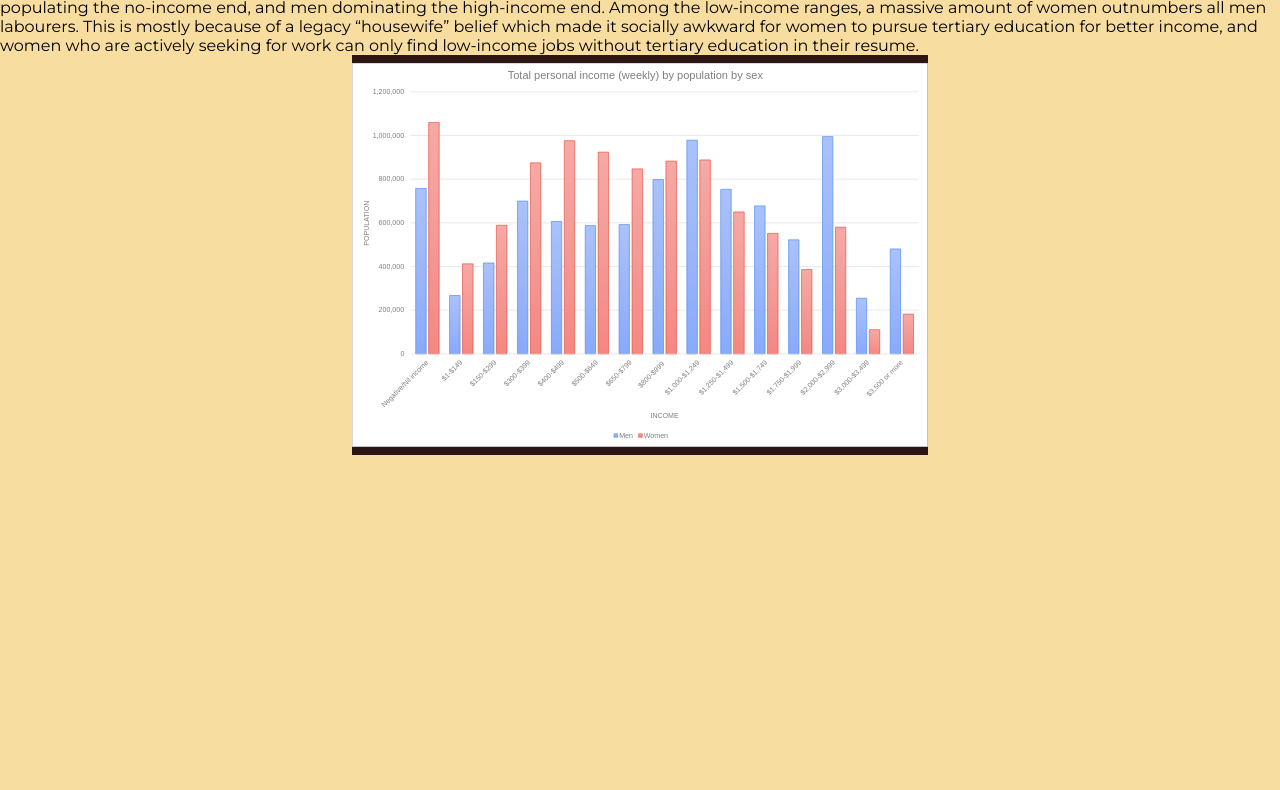
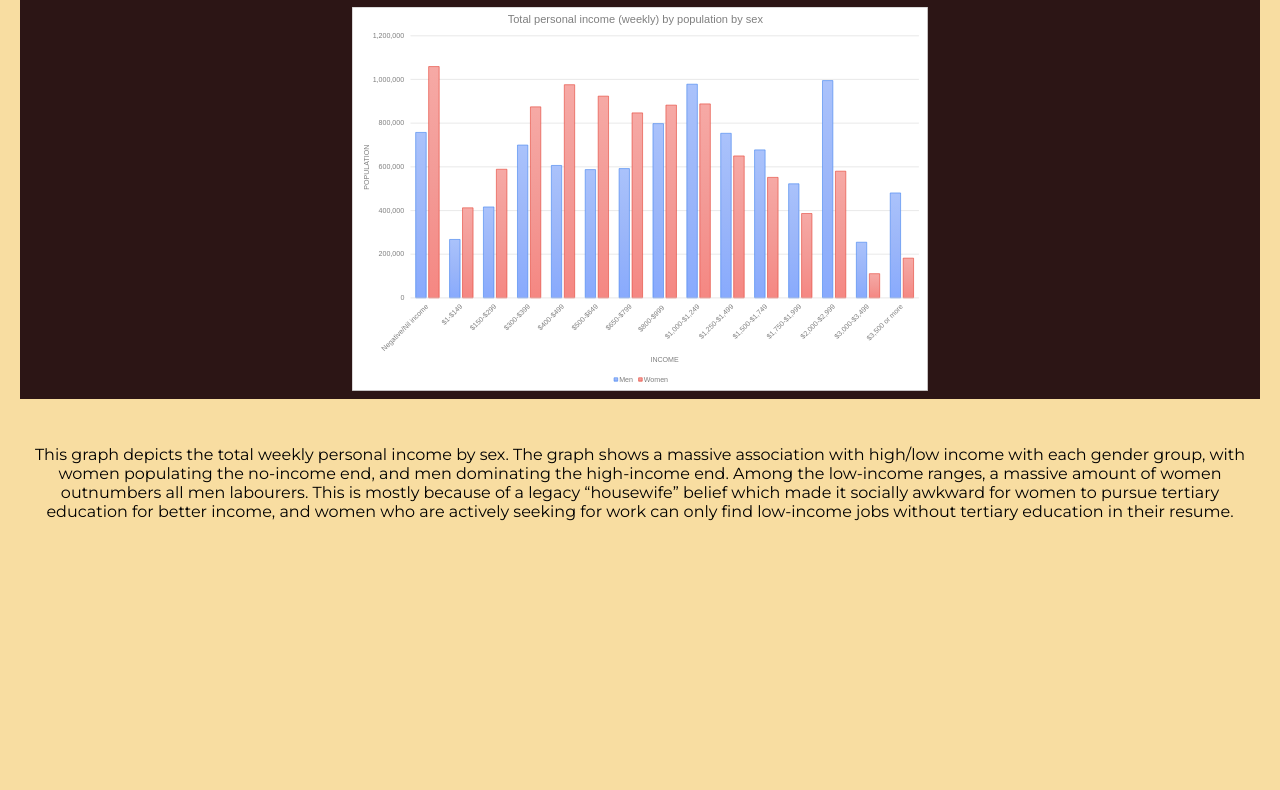
Before and after one commit to cyberjmss/cyberjmss.github.io, a plain HTML site: page data/data9.html in a window 1280 px wide. Shown: the part 71-861 px from the top of the page. Drawn offline with Linux system fonts and the light colour scheme.

Commit message:
Update data9.html

```diff
--- a/data/data9.html
+++ b/data/data9.html
@@ -17,11 +17,6 @@
         <a href="../index.html"><button><img href="/index.html" src="/static/imgs/logo.svg" class="logo"></button></a>
     </div>
 
-    <p>This graph depicts the total weekly personal income by sex. The graph shows a massive association with high/low income with each gender group, with women populating the no-income end, and men dominating the high-income end. Among the low-income ranges, a massive amount of women outnumbers all men labourers. This is mostly because of a legacy “housewife” belief which made it socially awkward for women to pursue tertiary education for better income, and women who are actively seeking for work can only find low-income jobs without tertiary education in their resume.
-    </p>
-    <div class="box">
-        <img src="/static/imgs/Total personal income (weekly) by population by sex .svg"  class="graph">
-      <div>
         <ul class="menu">
             <li><a class="menuItem" href="/index.html">Home</a></li>
             <li><a class="menuItem" href="data.html">Analysis 1</a></li>
@@ -42,5 +37,19 @@
           </button>
 
           <script src="/static/Burger Controller.js"></script>
+
+    <div class="container">
+        <div class="body-left">
+            <div class="box">
+                <img src="/static/imgs/Total personal income (weekly) by population by sex .svg"  class="graph">
+            <div>
+        </div>
+
+        <div class="body-right">
+            <p>
+                This graph depicts the total weekly personal income by sex. The graph shows a massive association with high/low income with each gender group, with women populating the no-income end, and men dominating the high-income end. Among the low-income ranges, a massive amount of women outnumbers all men labourers. This is mostly because of a legacy “housewife” belief which made it socially awkward for women to pursue tertiary education for better income, and women who are actively seeking for work can only find low-income jobs without tertiary education in their resume.
+            </p>
+        </div>
+    </div>
 </body>
 </html>
```
